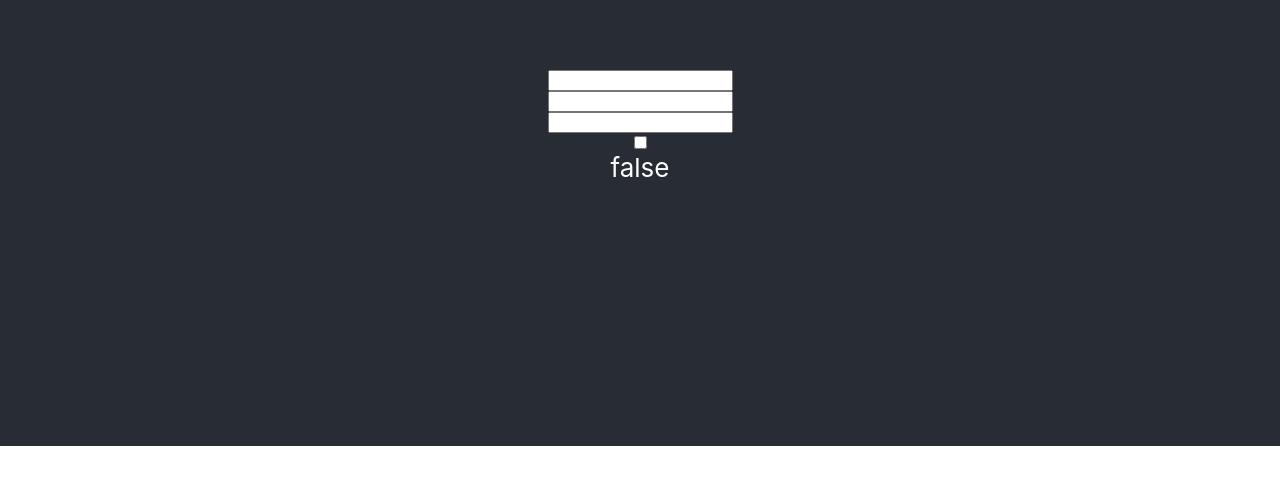
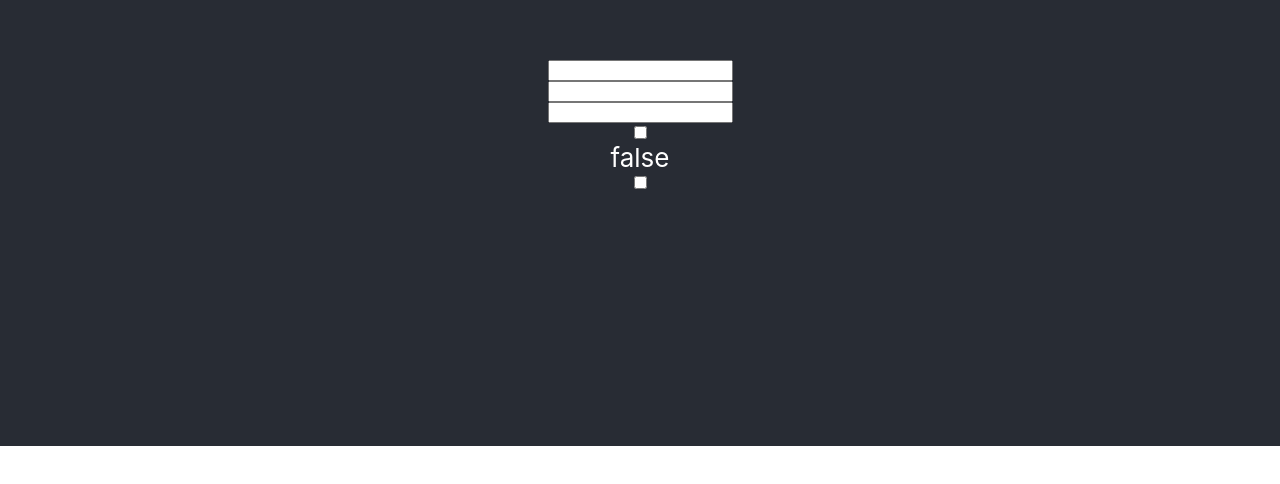
Before and after one commit to eshellster/practical-react, a React (Create React App) app: page / in a window 1280 px wide. Shown: the part 194-678 px from the top of the page. Built offline with nearby package versions, Linux system fonts and the light colour scheme.

Commit message:
useCheckbox

```diff
--- a/src/components/MyFrom.js
+++ b/src/components/MyFrom.js
@@ -8,11 +8,13 @@ const useInput = (defaultValue) => {
 };
 
 const useCheck = () => {
-  const [state, setState] = useState(false);
+  const type = "checkbox";
+  const [checked, setChecked] = useState(false);
   const onChange = (e) => {
-    setState(e.target.value);
+    setChecked(e.target.checked);
+    console.log(checked);
   };
-  return { state, onChange };
+  return { type, checked, onChange };
 };
 
 const MyFrom = () => {
@@ -35,6 +37,7 @@ const MyFrom = () => {
       <input {...email} />
       <input type="checkbox" checked={remember} onChange={handleCheck} />
       {remember ? "true" : "false"}
+      <input {...check} />
     </div>
   );
 };
```
